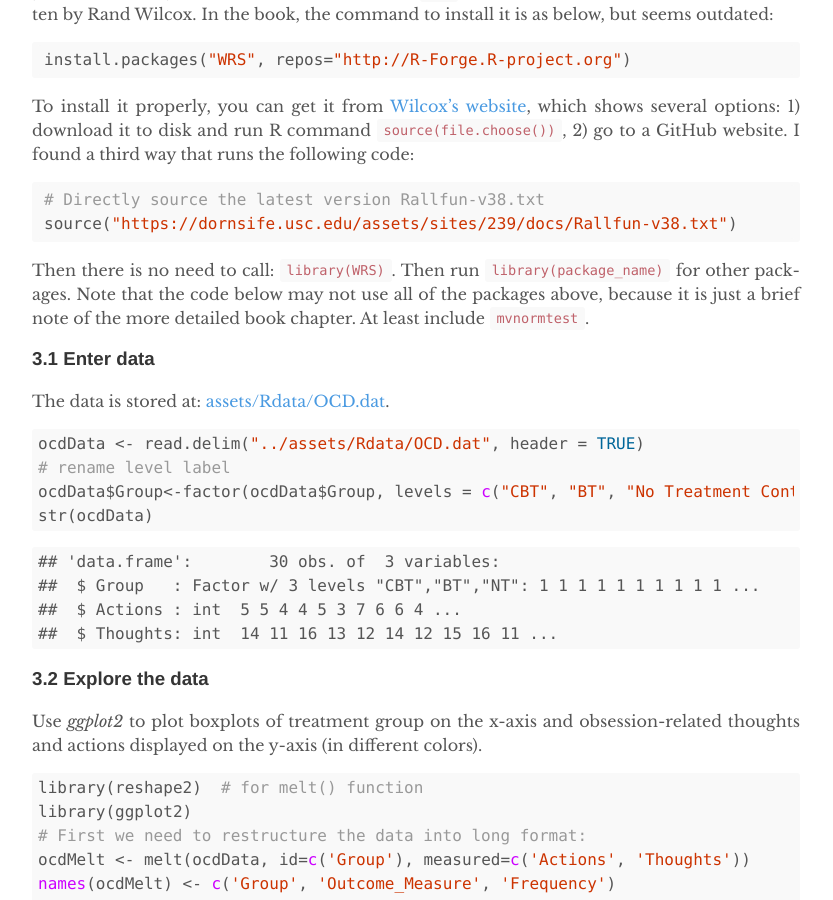
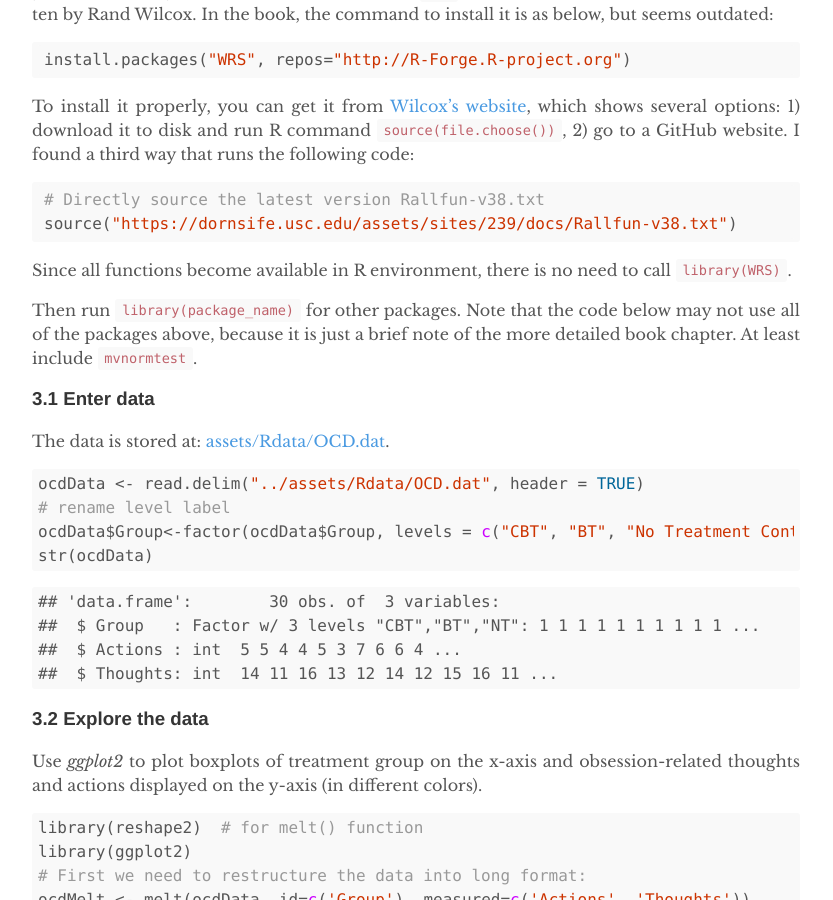
Before and after one commit to gaopinghuang0/gaopinghuang0.github.io, a Jekyll site: the page built from _posts/2017-11-20-MANOVA-notes-and-R-code.md, in a window 1280 px wide and 900 px high, scrolled down 2638 px. Shown: the whole window, without its empty margins (224-1057 px from the left). Built offline with Jekyll 4.4.1, drawn with Linux system fonts in a browser that asks for light colours; formulas are drawn with MathJax 3; comment, search, counter and statistics services are not loaded.

Commit message:
Minor update

````diff
--- a/_Rmd/2017-11-1-R-packages-for-statistic-analysis.Rmd
+++ b/_Rmd/2017-11-1-R-packages-for-statistic-analysis.Rmd
@@ -54,5 +54,5 @@ Packages and functions (order by alphabetical):
     * `confint()`, computes confidence interval
 * *WRS* - for robust tests, see section 5.8.4
   * Updated website: <http://dornsife.usc.edu/labs/rwilcox/software/>
-  * `source("http://dornsife.usc.edu/assets/sites/239/docs/Rallfun-v34.txt")`  -- new website
+  * `source("http://dornsife.usc.edu/assets/sites/239/docs/Rallfun-v34.txt")`  -- new website. Since all functions become available in R environment, there is no need to call `library(WRS)`.
   * `ancova()` and `ancboot()`, see section 11.5
--- a/_Rmd/2017-11-20-MANOVA-notes-and-R-code.Rmd
+++ b/_Rmd/2017-11-20-MANOVA-notes-and-R-code.Rmd
@@ -74,7 +74,9 @@ To install it properly, you can get it from [Wilcox's website](https://dornsife.
 # Directly source the latest version Rallfun-v38.txt
 source("https://dornsife.usc.edu/assets/sites/239/docs/Rallfun-v38.txt")
 ```
-Then there is no need to call: `library(WRS)`. Then run `library(package_name)` for other packages. Note that the code below may not use all of the packages above, because it is just a brief note of the more detailed book chapter. At least include `mvnormtest`.
+Since all functions become available in R environment, there is no need to call `library(WRS)`.
+
+Then run `library(package_name)` for other packages. Note that the code below may not use all of the packages above, because it is just a brief note of the more detailed book chapter. At least include `mvnormtest`.
 
 ### 3.1 Enter data
 The data is stored at: [assets/Rdata/OCD.dat](/assets/Rdata/OCD.dat).
--- a/_posts/2017-11-20-MANOVA-notes-and-R-code.md
+++ b/_posts/2017-11-20-MANOVA-notes-and-R-code.md
@@ -72,7 +72,9 @@ To install it properly, you can get it from [Wilcox's website](https://dornsife.
 # Directly source the latest version Rallfun-v38.txt
 source("https://dornsife.usc.edu/assets/sites/239/docs/Rallfun-v38.txt")
 ```
-Then there is no need to call: `library(WRS)`. Then run `library(package_name)` for other packages. Note that the code below may not use all of the packages above, because it is just a brief note of the more detailed book chapter. At least include `mvnormtest`.
+Since all functions become available in R environment, there is no need to call `library(WRS)`.
+
+Then run `library(package_name)` for other packages. Note that the code below may not use all of the packages above, because it is just a brief note of the more detailed book chapter. At least include `mvnormtest`.
 
 ### 3.1 Enter data
 The data is stored at: [assets/Rdata/OCD.dat](/assets/Rdata/OCD.dat).
````
Also changed, not shown: _posts/2017-11-1-R-packages-for-statistic-analysis.md (+1 -1 lines).
